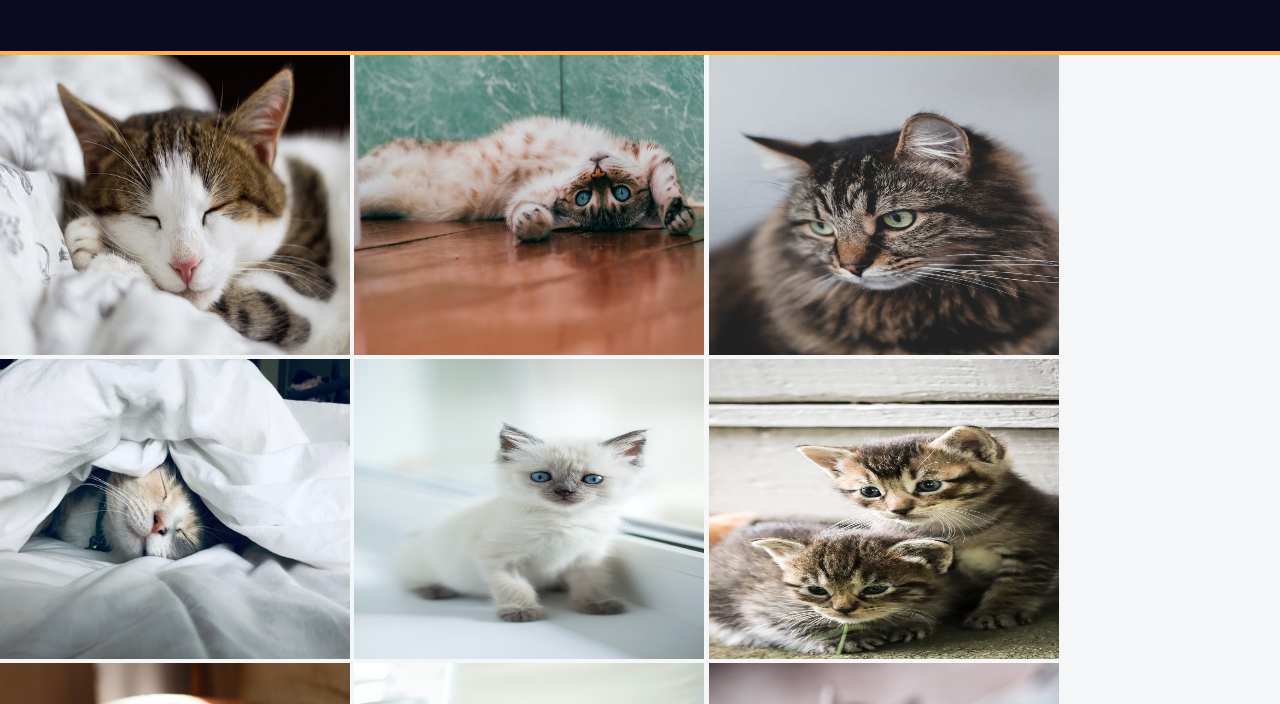
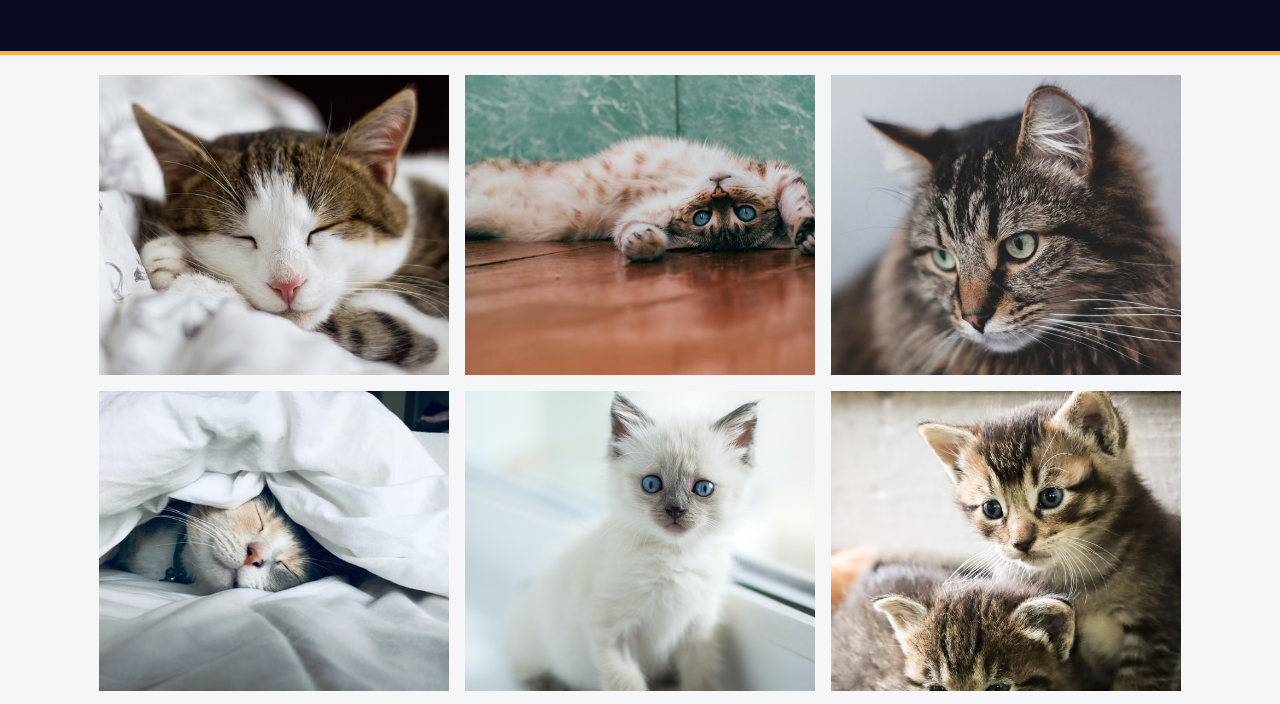
Before and after one commit to BravineTheeDeveloper/Photo-gallery, a plain HTML site: page index.html in a window 1280 px wide. Shown: the part 93-797 px from the top of the page. Drawn offline with Linux system fonts and the light colour scheme.

Commit message:
Styled the gallery container

```diff
--- a/styles.css
+++ b/styles.css
@@ -6,6 +6,7 @@
     width : 100%;
     max-width: 350px;
     height: 300px;
+    object-fit: cover; /* image fills the container while maintaining aspect ratio*/
 }
 
 body {
@@ -22,3 +23,15 @@ body {
     color: #fff;
     border-bottom: 4px solid #fdb347;
 }
+
+.gallery {
+    display: flex;
+    flex-direction: row;
+    flex-wrap: wrap; /*allow the items to wrap to the next row or column if no space is there*/
+    justify-content: center;/*center aligns all of its children horizontally*/
+    align-items: center;
+    padding: 20px 10px;
+    max-width: 1400px;
+    margin: 0 auto;
+    gap: 16px; /*sets gaps between images*/
+}
```
